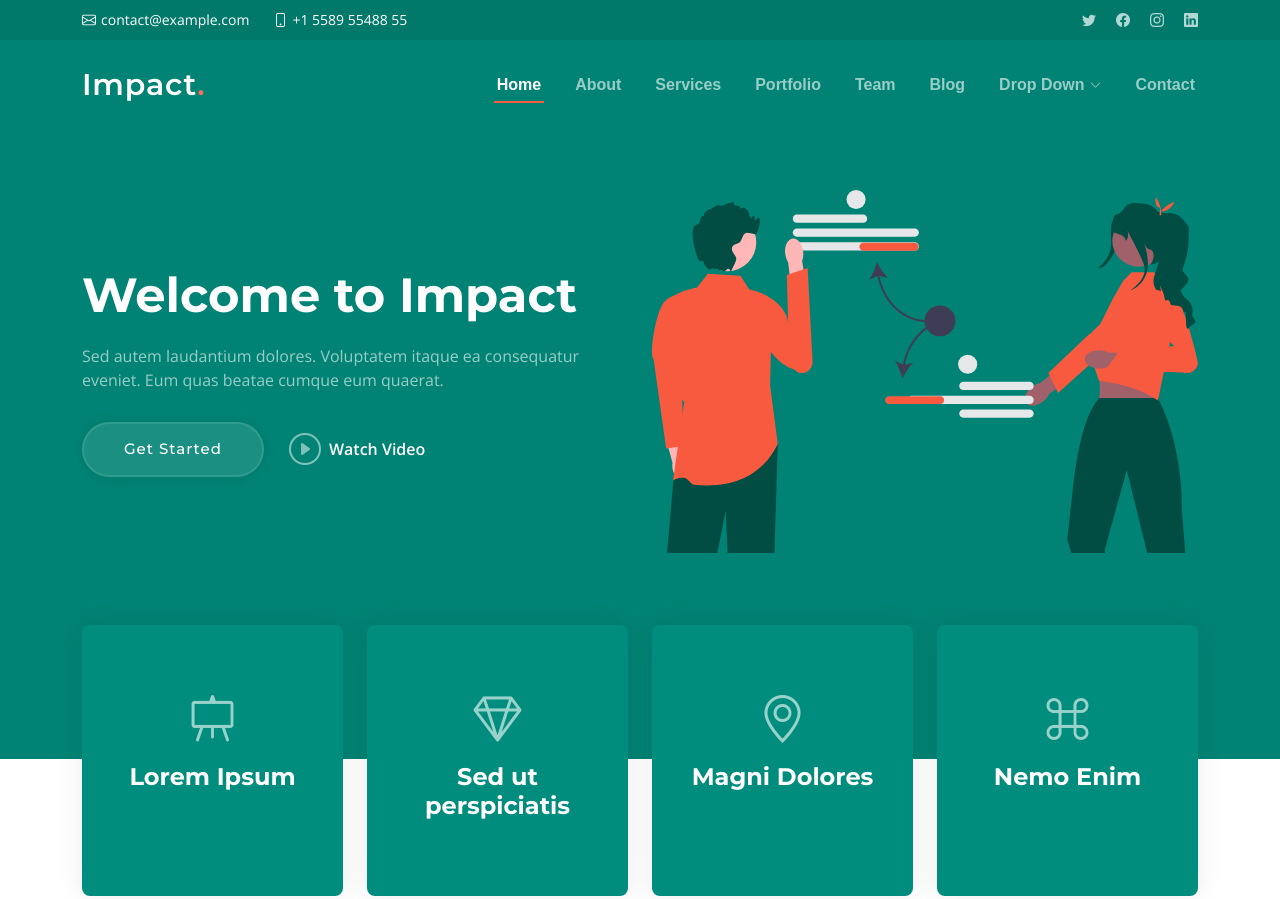
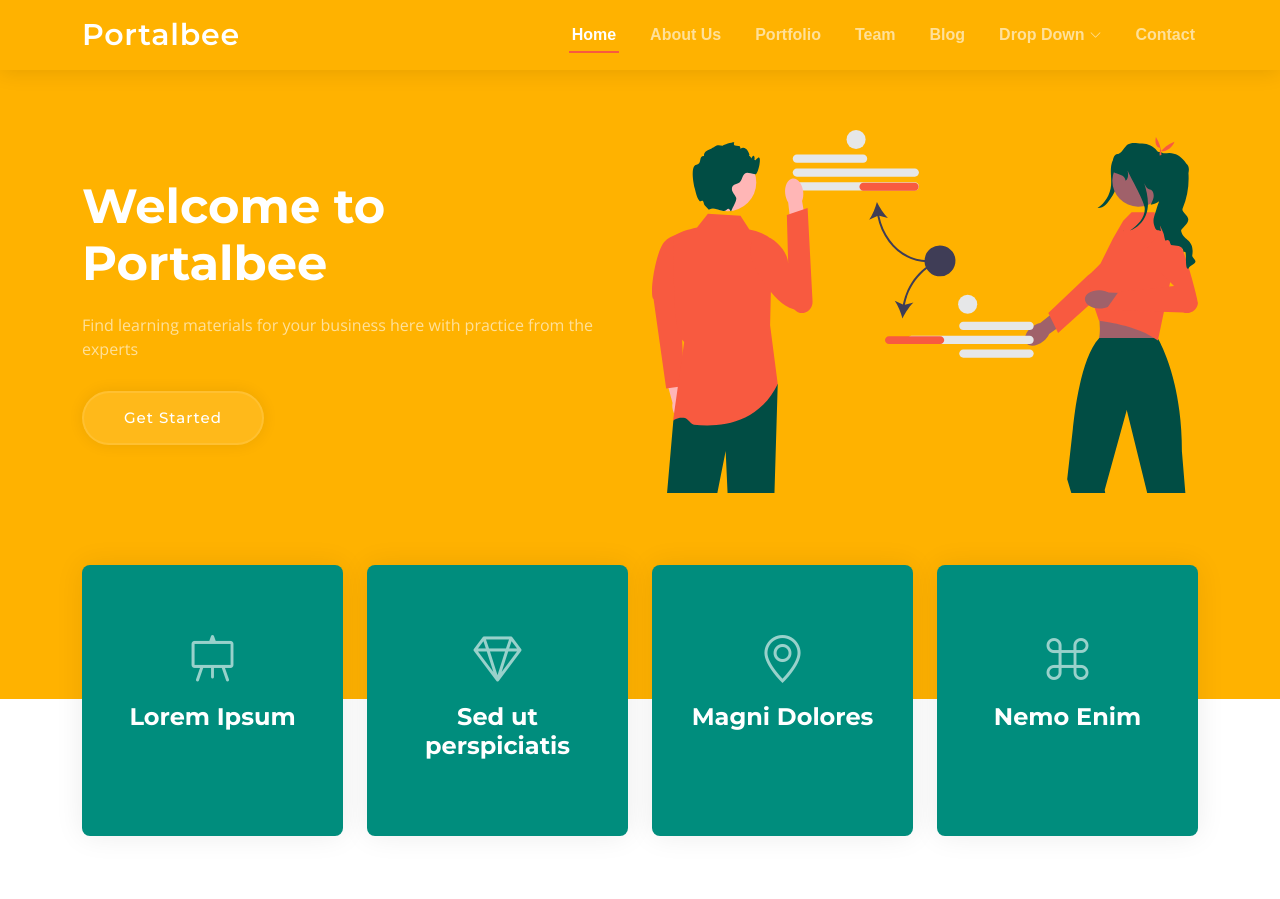
Before and after one commit to nslv8/Iwdm-portalbee, a plain HTML site: page template/Impact/index.html in a window 1280 px wide. Shown: the top 899 px of the page. Drawn offline with nearby package versions, Linux system fonts and the light colour scheme.

Commit message:
edit navbar,home & ganti warna home

```diff
--- a/template/Impact/assets/css/main.css
+++ b/template/Impact/assets/css/main.css
@@ -19,7 +19,7 @@
 /* Colors */
 :root {
   --color-default: #222222;
-  --color-primary: #008374;
+  --color-primary: #FFB200;
   --color-secondary: #f85a40;
 }
 
--- a/template/Impact/index.html
+++ b/template/Impact/index.html
@@ -5,13 +5,12 @@
   <meta charset="utf-8">
   <meta content="width=device-width, initial-scale=1.0" name="viewport">
 
-  <title>Impact Bootstrap Template - Index</title>
+  <title>Portalbee.id</title>
   <meta content="" name="description">
   <meta content="" name="keywords">
 
   <!-- Favicons -->
-  <link href="assets/img/favicon.png" rel="icon">
-  <link href="assets/img/apple-touch-icon.png" rel="apple-touch-icon">
+  <link href="assets/img/portalbee-kecil.png" rel="icon">
 
   <!-- Google Fonts -->
   <link rel="preconnect" href="https://fonts.googleapis.com">
@@ -38,35 +37,18 @@
 
 <body>
 
-  <!-- ======= Header ======= -->
-  <section id="topbar" class="topbar d-flex align-items-center">
-    <div class="container d-flex justify-content-center justify-content-md-between">
-      <div class="contact-info d-flex align-items-center">
-        <i class="bi bi-envelope d-flex align-items-center"><a href="mailto:contact@example.com">contact@example.com</a></i>
-        <i class="bi bi-phone d-flex align-items-center ms-4"><span>+1 5589 55488 55</span></i>
-      </div>
-      <div class="social-links d-none d-md-flex align-items-center">
-        <a href="#" class="twitter"><i class="bi bi-twitter"></i></a>
-        <a href="#" class="facebook"><i class="bi bi-facebook"></i></a>
-        <a href="#" class="instagram"><i class="bi bi-instagram"></i></a>
-        <a href="#" class="linkedin"><i class="bi bi-linkedin"></i></i></a>
-      </div>
-    </div>
-  </section><!-- End Top Bar -->
-
   <header id="header" class="header d-flex align-items-center">
 
     <div class="container-fluid container-xl d-flex align-items-center justify-content-between">
       <a href="index.html" class="logo d-flex align-items-center">
         <!-- Uncomment the line below if you also wish to use an image logo -->
         <!-- <img src="assets/img/logo.png" alt=""> -->
-        <h1>Impact<span>.</span></h1>
+        <h1>Portalbee</h1>
       </a>
       <nav id="navbar" class="navbar">
         <ul>
           <li><a href="#hero">Home</a></li>
-          <li><a href="#about">About</a></li>
-          <li><a href="#services">Services</a></li>
+          <li><a href="#about">About Us</a></li>
           <li><a href="#portfolio">Portfolio</a></li>
           <li><a href="#team">Team</a></li>
           <li><a href="blog.html">Blog</a></li>
@@ -103,11 +85,10 @@
     <div class="container position-relative">
       <div class="row gy-5" data-aos="fade-in">
         <div class="col-lg-6 order-2 order-lg-1 d-flex flex-column justify-content-center text-center text-lg-start">
-          <h2>Welcome to <span>Impact</span></h2>
-          <p>Sed autem laudantium dolores. Voluptatem itaque ea consequatur eveniet. Eum quas beatae cumque eum quaerat.</p>
+          <h2>Welcome to <span>Portalbee</span></h2>
+          <p>Find learning materials for your business here with  practice from the experts</p>
           <div class="d-flex justify-content-center justify-content-lg-start">
             <a href="#about" class="btn-get-started">Get Started</a>
-            <a href="https://www.youtube.com/watch?v=LXb3EKWsInQ" class="glightbox btn-watch-video d-flex align-items-center"><i class="bi bi-play-circle"></i><span>Watch Video</span></a>
           </div>
         </div>
         <div class="col-lg-6 order-1 order-lg-2">
```
Also changed, not shown: template/Impact/assets/img/portalbee-kecil.png (added).
